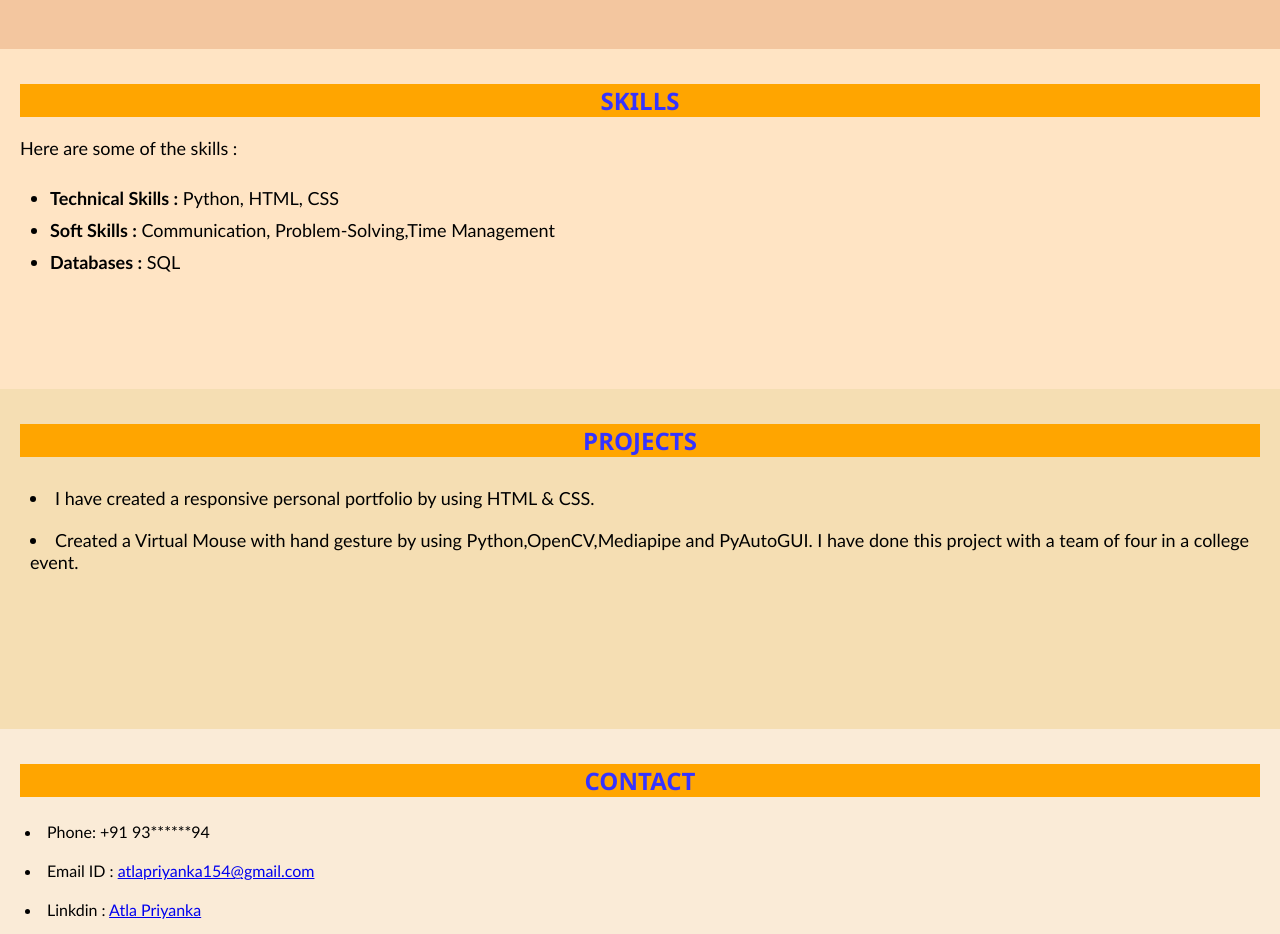
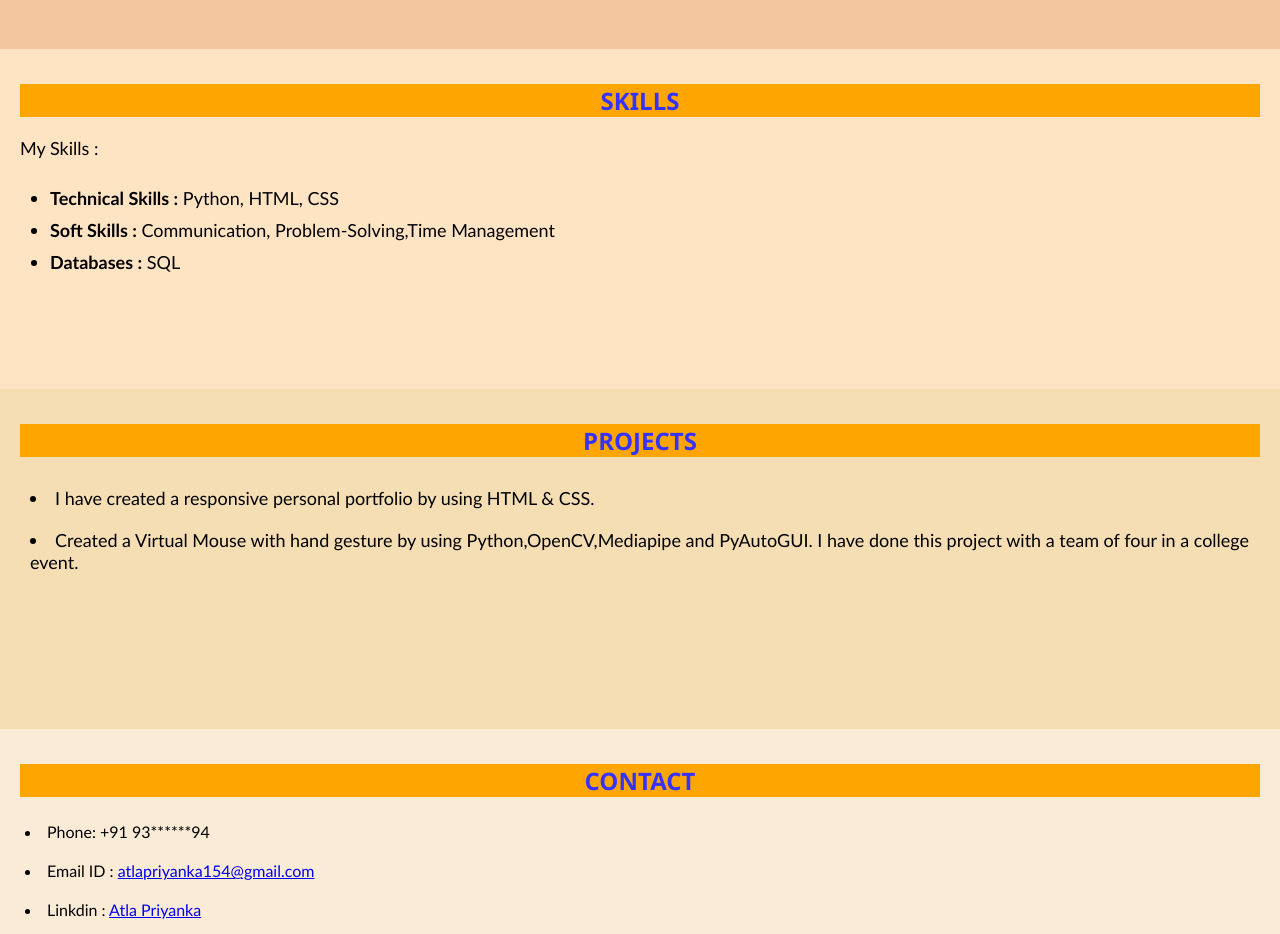
Before and after one commit to AtlaPriyanka/Portfolio, a plain HTML site: page index.html in a window 1280 px wide. Shown: the part 980-1914 px from the top of the page. Drawn offline with Linux system fonts and the light colour scheme.

Commit message:
index.html

```diff
--- a/index.html
+++ b/index.html
@@ -57,7 +57,7 @@
     <section id="skills">
         <h2>SKILLS</h2>
         <p>
-            Here are some of the skills :
+            My Skills :
             <ul>
                 <li><b>Technical Skills :</b> Python, HTML, CSS</li>
                 <li><b>Soft Skills :</b> Communication, Problem-Solving,Time Management</li>
@@ -82,4 +82,5 @@
         <p>For any queries Contact me: <li><a href="mailto:atlapriyanka154@gmail.com">atlapriyanka154@gmailcom</a></li></p>
     </footer>
 </body>
+
 </html>
```
